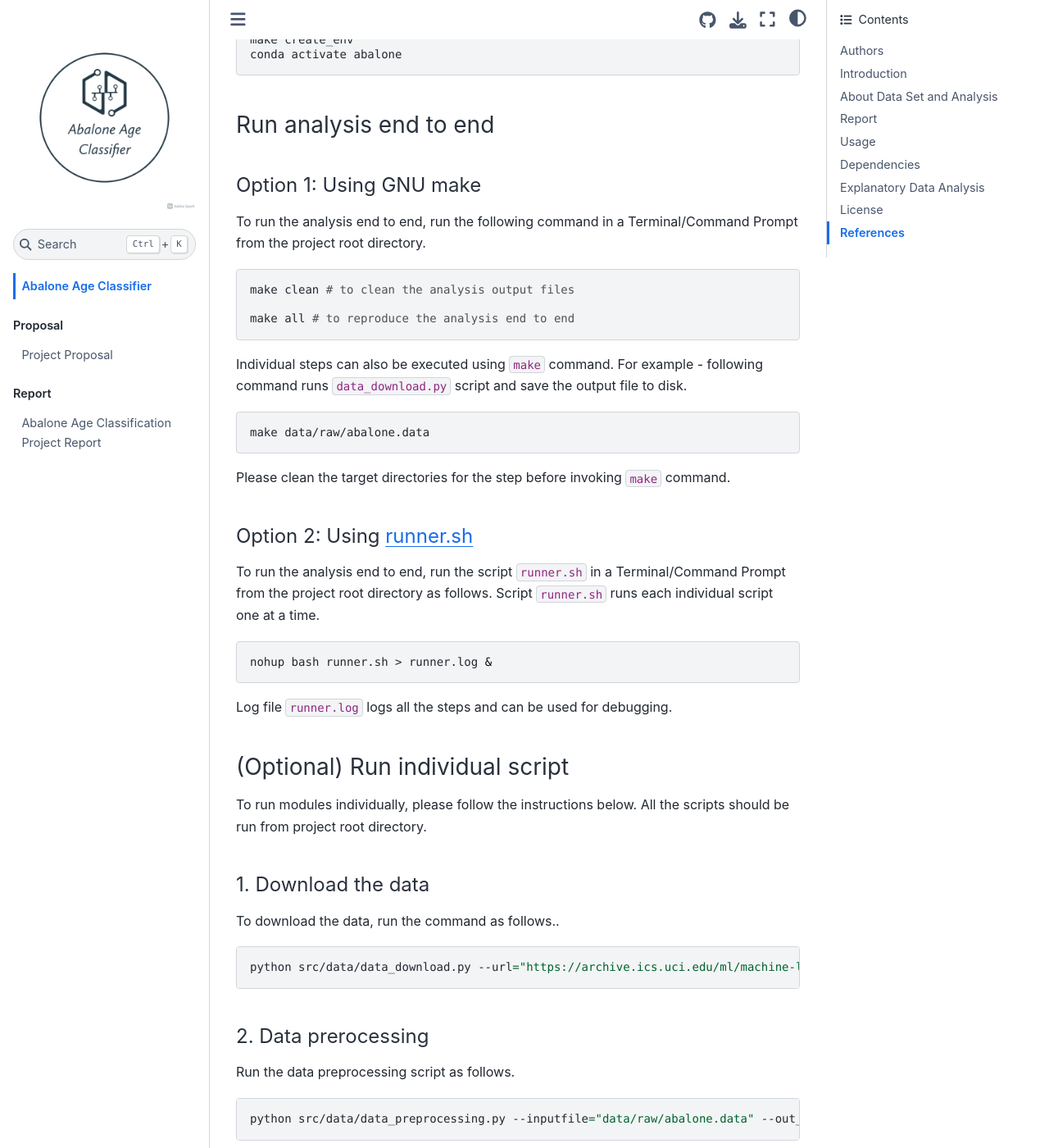
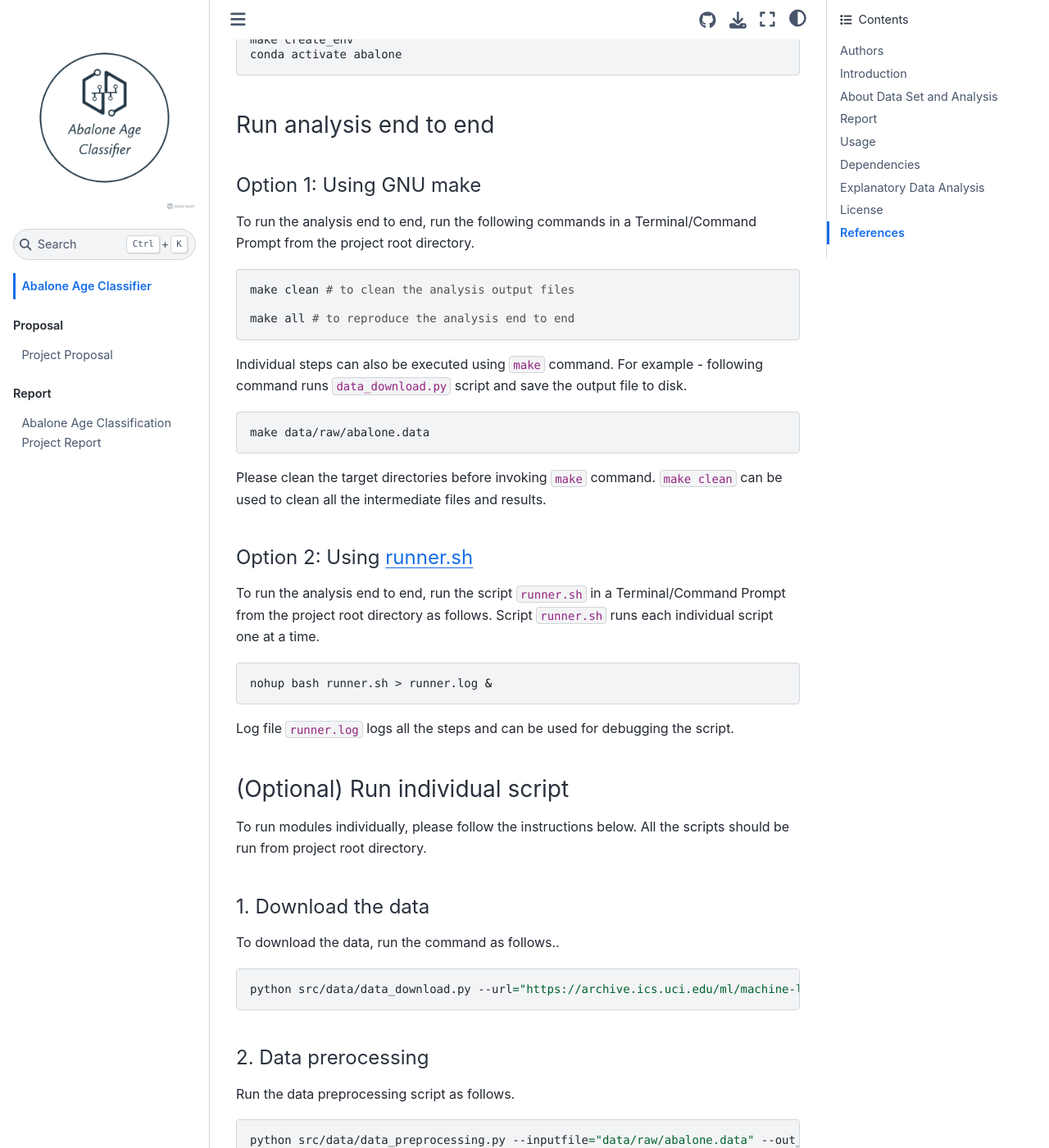
Before and after one commit to veerupandey/abalone_age_classification, a Jupyter Book: the page built from docs/README.md, in a window 1280 px wide and 1400 px high, scrolled down 2089 px. Shown: the whole window at 82% size. Built offline with Jupyter Book 1.0.4 settings and Sphinx 7.4.7 and the Sphinx Book theme 1.1.4, drawn with Linux system fonts in a browser that asks for light colours.

Commit message:
Fix typos in usage

````diff
--- a/docs/README.md
+++ b/docs/README.md
@@ -55,7 +55,7 @@ conda activate abalone
 
 #### Option 1: Using GNU make
 
-To run the analysis end to end, run the following command in a Terminal/Command Prompt from the project root directory.
+To run the analysis end to end, run the following commands in a Terminal/Command Prompt from the project root directory.
 
 ```bash
 make clean # to clean the analysis output files
@@ -69,7 +69,7 @@ Individual steps can also be executed using `make` command. For example - follow
 make data/raw/abalone.data
 ```
 
-Please clean the target directories for the step before invoking `make` command.
+Please clean the target directories before invoking `make` command. `make clean` can be used to clean all the intermediate files and results.
 
 #### Option 2: Using runner.sh
 
@@ -79,7 +79,7 @@ To run the analysis end to end, run the script `runner.sh` in a Terminal/Command
 nohup bash runner.sh > runner.log &
 ```
 
-Log file `runner.log` logs all the steps and can be used for debugging.
+Log file `runner.log` logs all the steps and can be used for debugging the script.
 
 ### (Optional) Run individual script
 
````
Also changed, not shown: README.md (+3 -3 lines).
